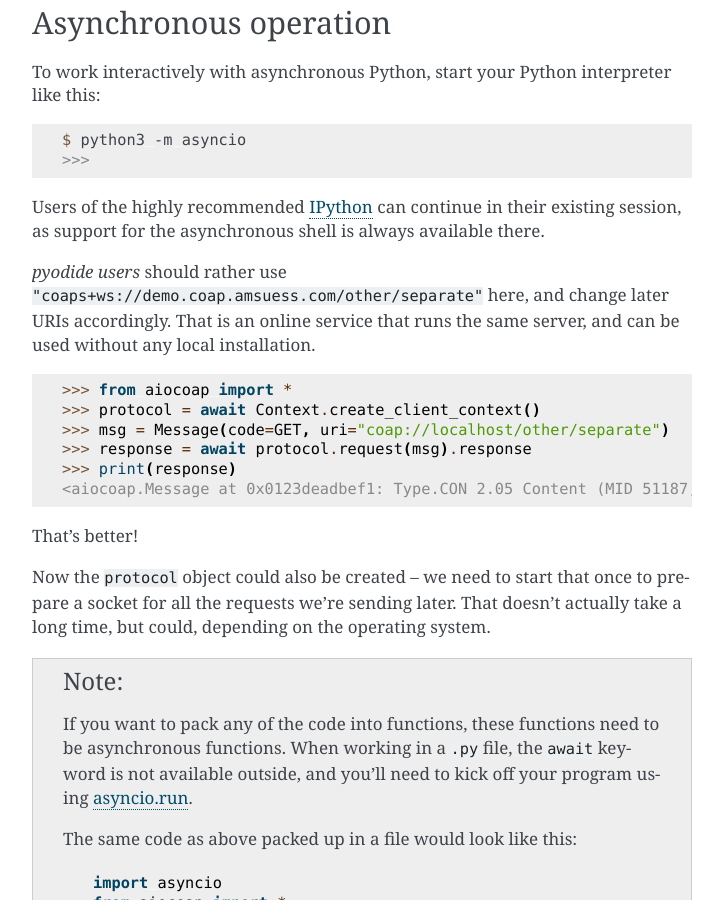
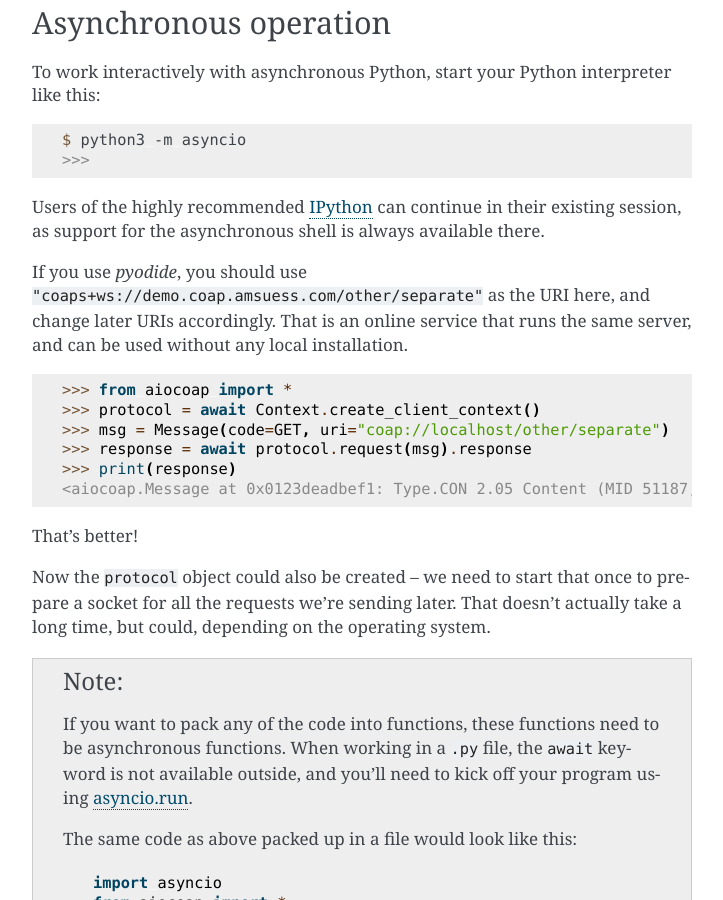
Before and after one commit to chrysn/aiocoap, a Sphinx documentation site: the page built from doc/guidedtour.rst, in a window 1280 px wide and 900 px high, scrolled down 3425 px. Shown: the whole window, without its empty margins (388-1111 px from the left). Built offline with Sphinx 7.4.7, drawn with Linux system fonts in a browser that asks for light colours; pages that are not in the unit, such as notebooks, are missing from menus; the version number could not be read and is left out.

Commit message:
doc/guidedtour: Wording enhancement
This should help non-pyodide users keep on track.

```diff
--- a/doc/guidedtour.rst
+++ b/doc/guidedtour.rst
@@ -167,7 +167,7 @@ like this:
 Users of the highly recommended IPython_ can continue in their existing
 session, as support for the asynchronous shell is always available there.
 
-*pyodide users* should rather use ``"coaps+ws://demo.coap.amsuess.com/other/separate"`` here,
+If you use *pyodide*, you should use ``"coaps+ws://demo.coap.amsuess.com/other/separate"`` as the URI here,
 and change later URIs accordingly.
 That is an online service that runs the same server,
 and can be used without any local installation.
```
